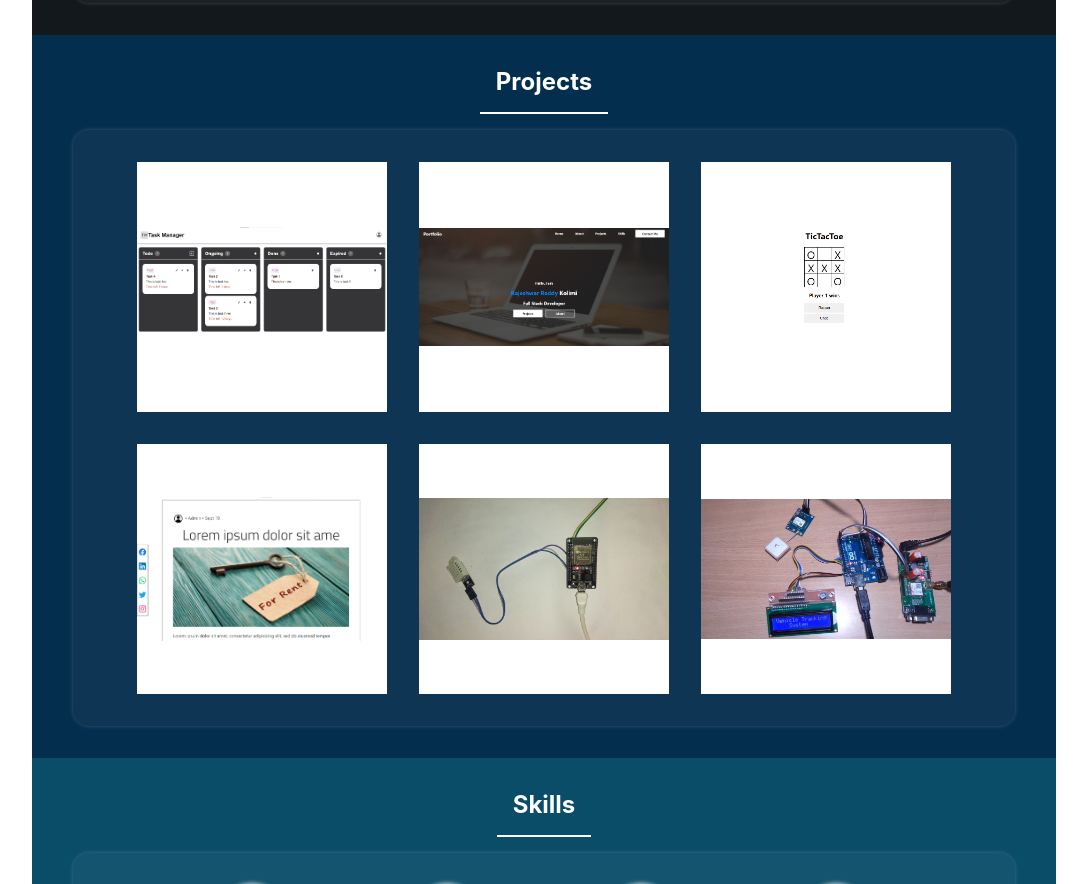
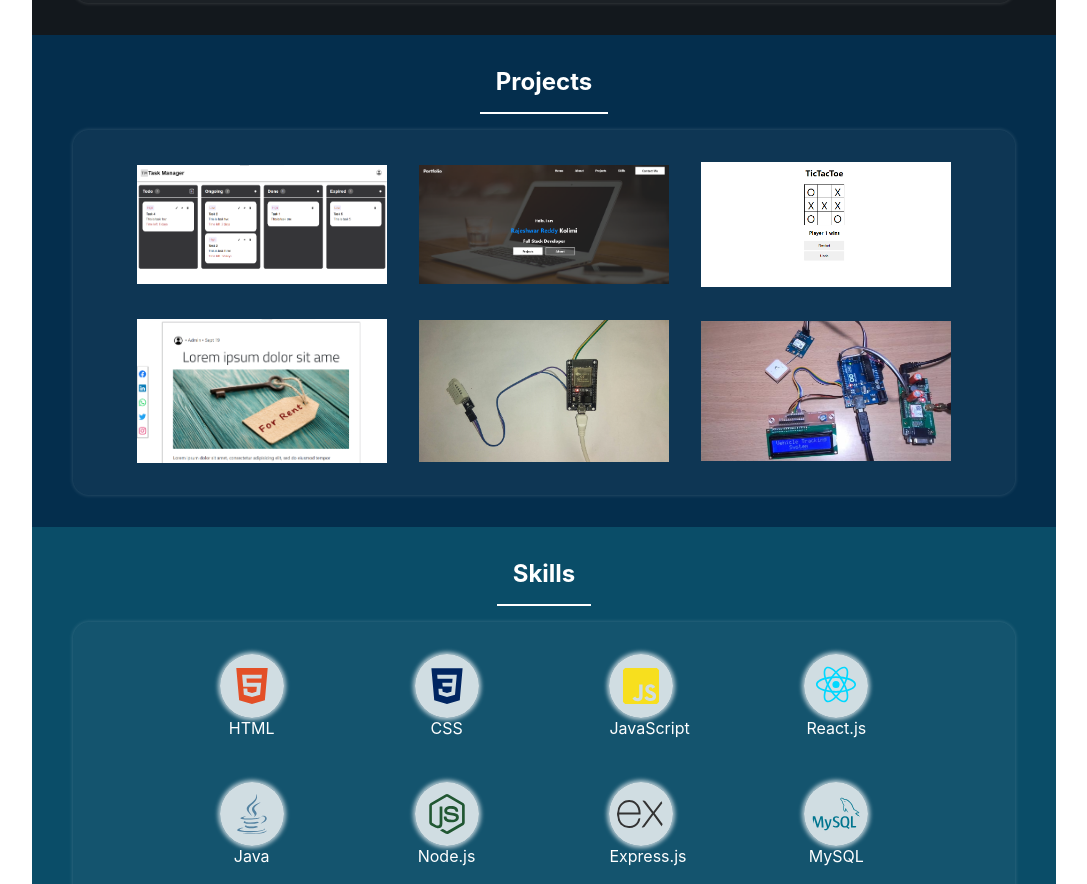
Before and after one commit to RajeshwarReddyKolimi/Portfolio, a React (Create React App) app: page / in a window 1280 px wide. Shown: the part 1400-2284 px from the top of the page, without its empty margins (96-1183 px from the left). Built offline with nearby package versions, Linux system fonts and the light colour scheme.

Commit message:
Minor improvements

```diff
--- a/src/Components/Hero.js
+++ b/src/Components/Hero.js
@@ -1,7 +1,6 @@
 import React, { useState, useEffect } from "react";
 import "./main.css";
 import { GoArrowUp } from "react-icons/go";
-// import { Link } from 'react-router-dom';
 import useIntersectionObserver from "./useIntersectionObserver";
 export default function Hero() {
     const [showItems, setShowItems] = useState(false);
--- a/src/Components/ProjectCard.js
+++ b/src/Components/ProjectCard.js
@@ -4,6 +4,20 @@ import ProjectPopup from "./ProjectPopup";
 export default function ProjectCard(props) {
     const [showProject, setShowProject] = useState(false);
     const { imgSrc, title, skills, description, showItems } = props;
+    // const history = useHistory();
+
+    const handleNavigation = (e) => {
+        e.preventDefault();
+        setShowProject(false);
+    };
+
+    useEffect(() => {
+        window.addEventListener("popstate", handleNavigation);
+        return () => {
+            window.removeEventListener("popstate", handleNavigation);
+        };
+    }, []);
+
     useEffect(() => {
         if (showProject) document.body.classList.add("unscrollable");
         else document.body.classList.remove("unscrollable");
--- a/src/Components/Projects.js
+++ b/src/Components/Projects.js
@@ -1,7 +1,6 @@
 import React, { useState, useEffect } from "react";
 import "./main.css";
 import ProjectCard from "./ProjectCard";
-import { BiLogoChrome } from "react-icons/bi";
 import useIntersectionObserver from "./useIntersectionObserver";
 export default function Projects() {
     const [showItems, setShowItems] = useState(false);
@@ -27,10 +26,26 @@ export default function Projects() {
         "Responsive",
         "JWT",
     ];
-    const skills2 = ["HTML", "CSS", "React.js", "JavaScript", "Responsive"];
+    const skills2 = [
+        "HTML",
+        "CSS",
+        "React.js",
+        "JavaScript",
+        "Responsive",
+        "Git",
+        "GitHub",
+    ];
 
-    const skills3 = ["HTML", "CSS", "React.js", "JavaScript"];
-    const skills4 = ["HTML", "CSS", "Bootstrap", "JavaScript", "Responsive"];
+    const skills3 = ["HTML", "CSS", "React.js", "JavaScript", "Git", "GitHub"];
+    const skills4 = [
+        "HTML",
+        "CSS",
+        "Bootstrap",
+        "JavaScript",
+        "Responsive",
+        "Git",
+        "GitHub",
+    ];
     const skills5 = [
         "ESP32",
         "Pressure Sensor",
--- a/src/Components/main.css
+++ b/src/Components/main.css
@@ -349,6 +349,7 @@ button {
     display: grid;
     grid-template-columns: repeat(3, 250px);
     justify-content: center;
+    align-items: center;
     gap: 2rem;
     padding: 2rem;
 
@@ -362,17 +363,18 @@ button {
 
 .project-item {
     width: 250px;
-    height: 250px;
+    /* height: 100%; */
     position: relative;
     overflow: hidden;
 
     display: flex;
     justify-content: center;
     align-items: center;
-    background-color: white;
+    background-color: transparent;
 }
 .project-image {
     width: 250px;
+    height: 100%;
     /* height: 250px; */
     object-fit: contain;
     transition: 0.5s;
```
